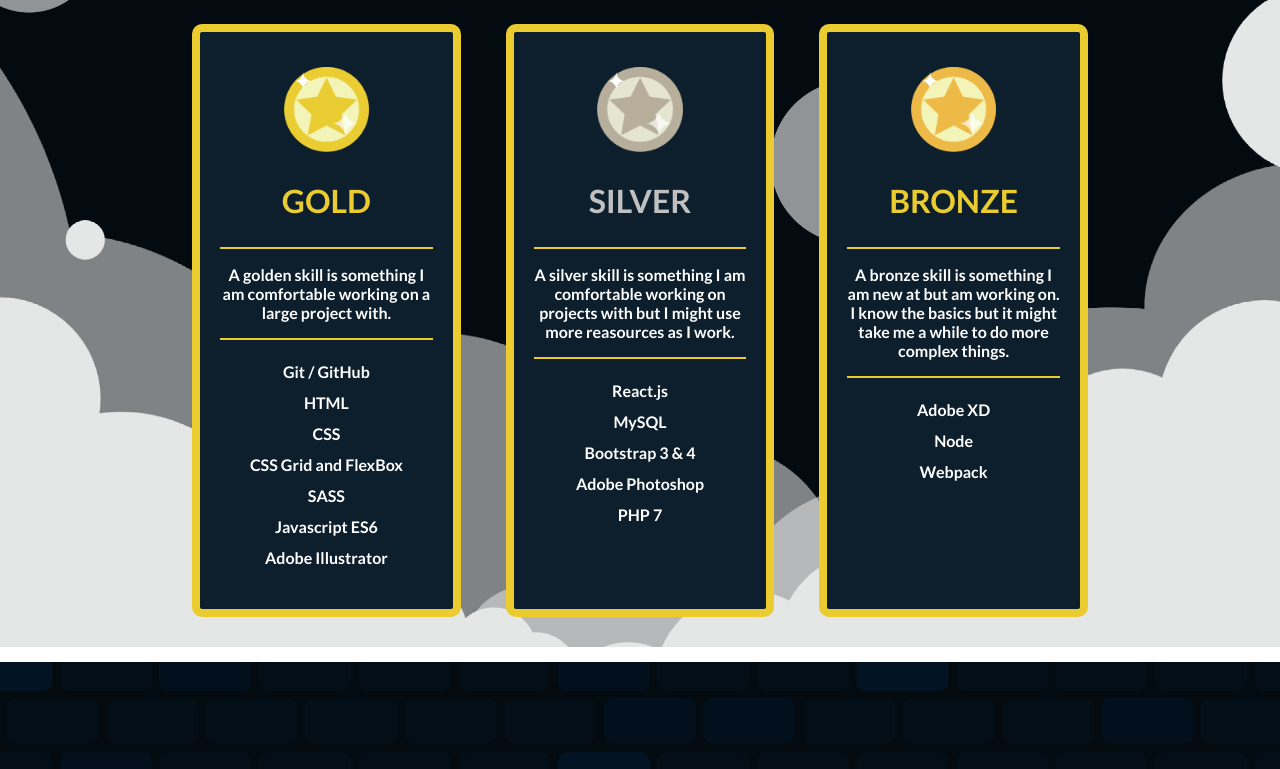
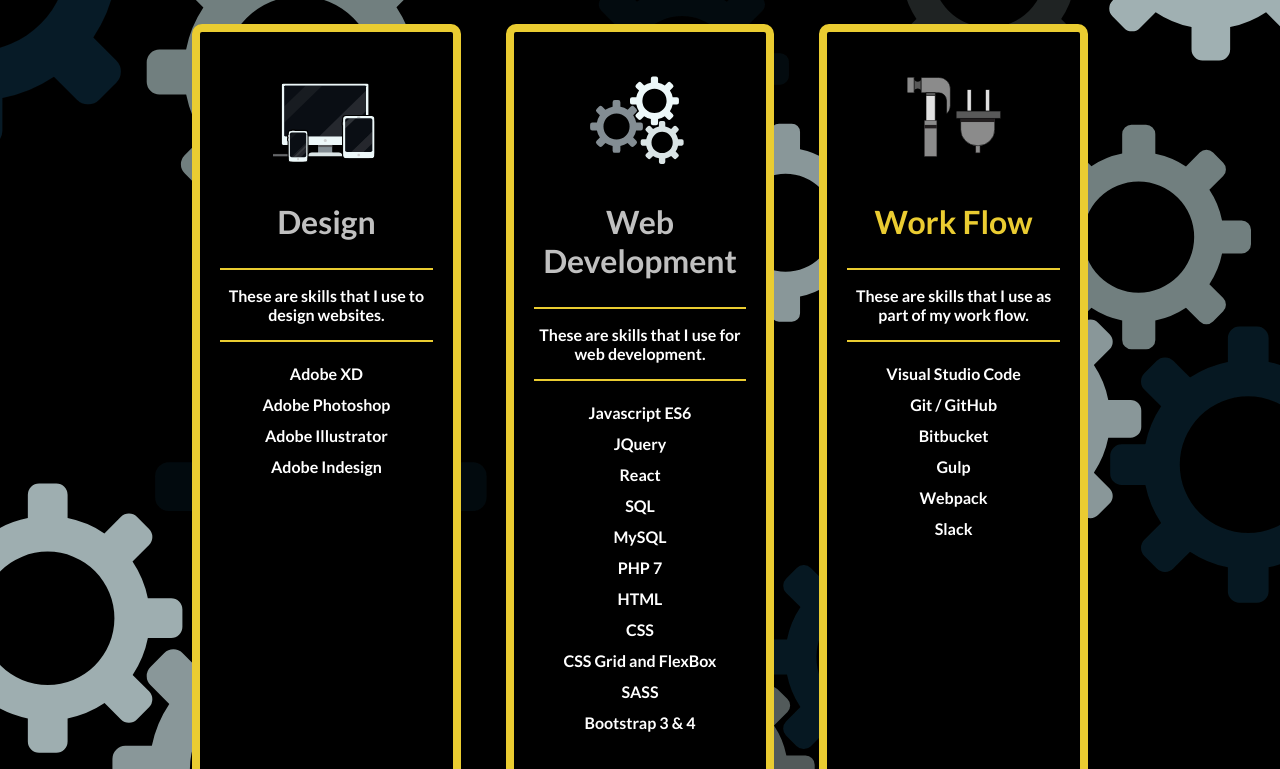
Before and after one commit to Madeline-Carr/Madeline-Carr.github.io, a plain HTML site: page index.html in a window 1280 px wide. Shown: the part 1768-2537 px from the top of the page. Drawn offline with nearby package versions, Linux system fonts and the light colour scheme; some packages are replaced by stand-ins of ours; grey boxes are pictures that could not be loaded.

Commit message:
Updated Skills Section

```diff
--- a/Styles/_mediaQueries.scss
+++ b/Styles/_mediaQueries.scss
@@ -1,6 +1,6 @@
 // MEDIA QUERIES
+
 //Smaller than 910px
-
 @media only screen and (max-width: 910px) {
   //Mobile Navigation
 
@@ -139,6 +139,31 @@
   //End ContactMe
 }
 
+// Smaller than 1190px
+
+@media only screen and (max-width: 1190px) {
+  //Mobile Navigation
+  #skills_grid {
+    grid-template-columns: 48% 48%;
+    grid-column-gap: 4%;
+  }
+}
+
+// Smaller than 750px
+
+@media only screen and (max-width: 750px) {
+  //Mobile Navigation
+  #skills_grid {
+    display: grid;
+    grid-template-columns: 100%;
+    grid-column-gap: 2%;
+    grid-row-gap: 20px;
+    div {
+      padding: 10px;
+    }
+  }
+}
+
 // Smaller than 510px
 @media only screen and (max-width: 510px) {
   .container {
--- a/Styles/styles.scss
+++ b/Styles/styles.scss
@@ -201,13 +201,15 @@
 //Skills
 
 #skills {
-  background: url(/Assets/clouds-01.png);
+  background: url(/Assets/gearBackground.svg);
+  background-attachment: fixed;
+  background-color: rgba(255, 255, 255, 0.4);
   @include backgroundTexture;
   background-blend-mode: hard-light;
   padding: 30px 0px;
   text-align: center;
   color: white;
-  background-color: $super_dark_blue;
+  background-color: black;
   margin: 15px 0 15px 0;
   h2 {
     color: white;
@@ -222,7 +224,7 @@
     padding: 6px;
   }
   img {
-    width: 40%;
+    width: 50%;
     padding-top: 15px;
   }
 }
@@ -236,7 +238,7 @@
   }
   div {
     border: 8px solid $gold;
-    background-color: $dark_blue;
+    background-color: black;
     padding: 20px;
     border-radius: 10px;
   }
--- a/index.html
+++ b/index.html
@@ -125,58 +125,62 @@
       <div class="container">
         <h2>My Skills</h2>
         <div id="skills_grid">
-          <!-- Gold -->
+          <!-- Design -->
           <div>
-            <img src="./Assets/Coins/gold.png" alt="Gold" />
-            <h2 class="gold">GOLD</h2>
+              <img src="./Assets/FrontEnd.svg" alt="Design" />
+              <h2 class="silver">Design</h2>
               <hr />
               <p>
-              A golden skill is something I am comfortable working on a large
-              project with.
+                These are skills that I use to design websites.
               </p>
               <hr />
               <ul>
-              <li>Git / GitHub</li>
+                <li>Adobe XD</li>
+                <li>Adobe Photoshop</li>
+                <li>Adobe Illustrator</li>
+                <li>Adobe Indesign</li>
+              </ul>
+            </div>
+          <!-- Web Development -->
+          <div>
+              <img src="./Assets/Backend.svg" alt="Web Development" />
+              <h2 class="silver">Web Development</h2>
+              <hr />
+              <p>
+                  These are skills that I use for web development.
+              </p>
+              <hr />
+              <ul>
+                <li>Javascript ES6</li>
+                <li>JQuery</li>
+                <li>React</li>
+                <li>SQL</li>
+                <li>MySQL</li>
+                <li>PHP 7</li>
                 <li>HTML</li>
               <li>CSS</li>
               <li>CSS Grid and FlexBox</li>
               <li>SASS</li>
-              <li>Javascript ES6</li>
-              <li>Adobe Illustrator</li>
+              <li>Bootstrap 3 & 4</li>
               </ul>
             </div>
-          <!-- Silver -->
+
+          <!-- Work Flow -->
           <div>
-            <img src="./Assets/Coins/silver.png" alt="Silver" />
-            <h2 class="silver">SILVER</h2>
+            <img src="./Assets/WorkFlow.svg" alt="Work Flow" />
+            <h2 class="gold">Work Flow</h2>
             <hr />
             <p>
-              A silver skill is something I am comfortable working on projects
-              with but I might use more reasources as I work.
+              These are skills that I use as part of my work flow.
             </p>
             <hr />
             <ul>
-              <li>React.js</li>
-              <li>MySQL</li>
-              <li>Bootstrap 3 & 4</li>
-              <li>Adobe Photoshop</li>
-              <li>PHP 7</li>
-            </ul>
-          </div>
-          <!-- Bronze -->
-          <div>
-            <img src="./Assets/Coins/bronze.png" alt="Bronze" />
-            <h2 class="gold">BRONZE</h2>
-            <hr />
-            <p>
-              A bronze skill is something I am new at but am working on. I know
-              the basics but it might take me a while to do more complex things.
-            </p>
-            <hr />
-            <ul>
-              <li>Adobe XD</li>
-              <li>Node</li>
+              <li>Visual Studio Code</li>
+              <li>Git / GitHub</li>
+              <li>Bitbucket</li>
+              <li>Gulp</li>
               <li>Webpack</li>
+              <li>Slack</li>
             </ul>
           </div>
         </div>
```
Also changed, not shown: Assets/Backend.svg (added), Assets/FrontEnd.svg (added), Assets/GearBackground.svg (added), Assets/WorkFlow.svg (added), Assets/gearBackground.png (added), Styles/styles.css, 1 other file. Lines whose indentation alone changed are shown as unchanged.
